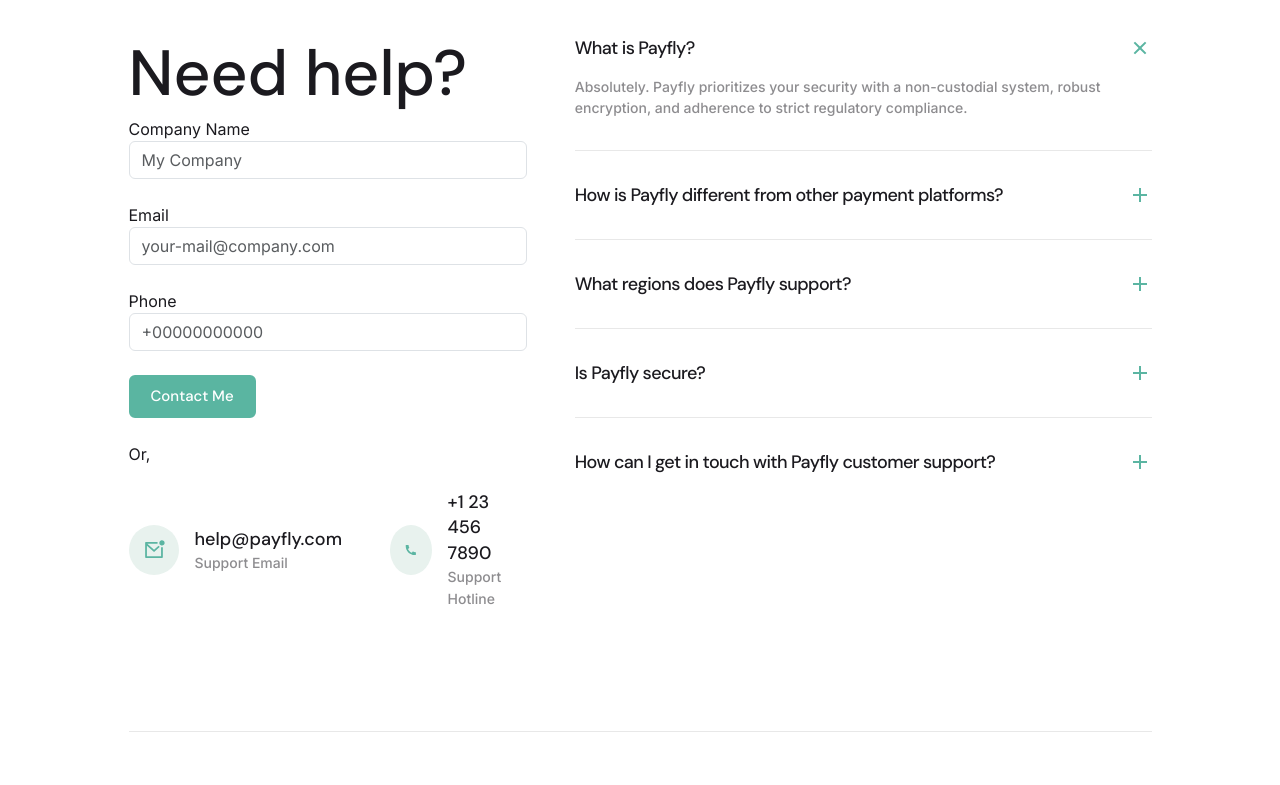
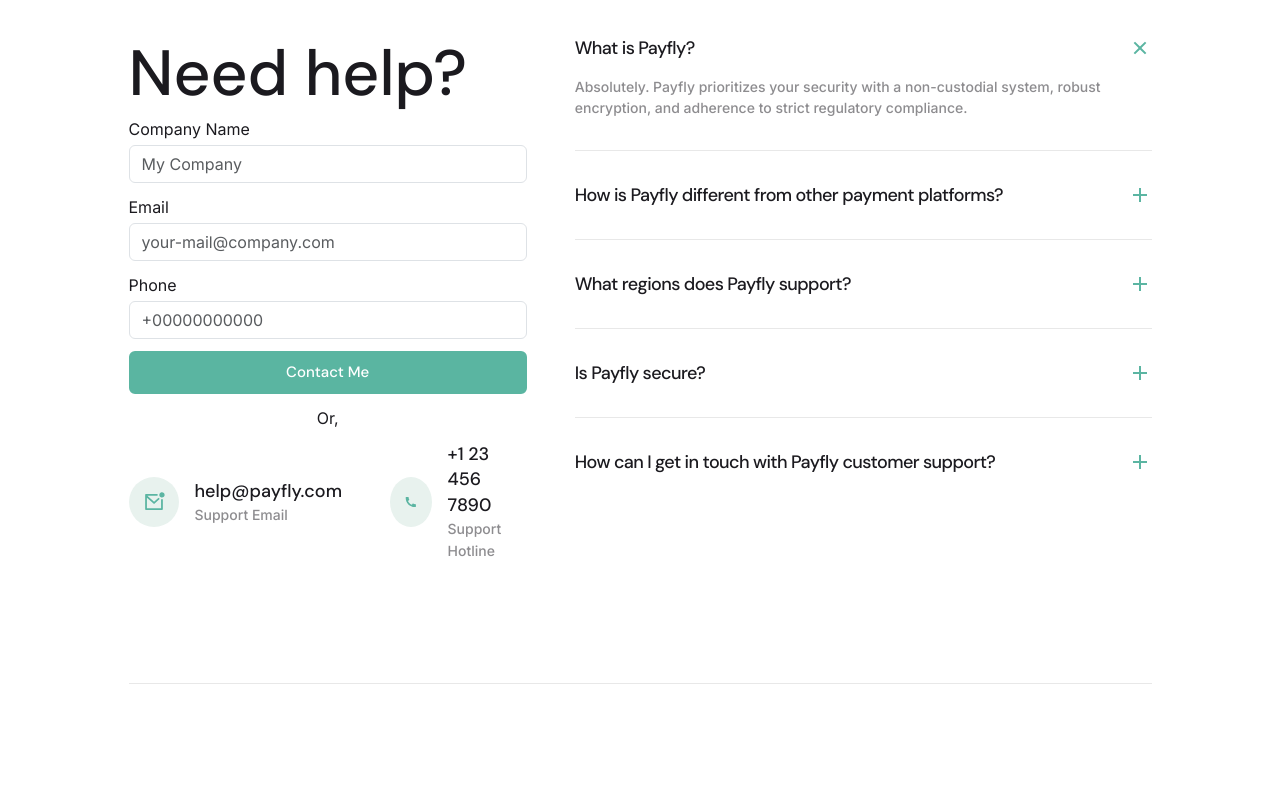
Before and after one commit to qtecsolution/Payfly-HTML, a plain HTML site: page index.html in a window 1280 px wide. Shown: the part 8590-9375 px from the top of the page. Drawn offline with nearby package versions, Linux system fonts and the light colour scheme.

Commit message:
design fixes

```diff
--- a/index.html
+++ b/index.html
@@ -1656,10 +1656,10 @@
                     <li class="contactlist-item"><label class="text">Phone</label>
                       <input type="tel" id="phone" name="phone" placeholder="+00000000000" class="form-control"/>
                     </li>
-                    <li class="contactlist-item">
-                      <a href="#" class="btn-register">Contact Me</a>
+                    <li class="contactlist-item text-center">
+                      <a href="#" class="btn-register d-block">Contact Me</a>
                     </li>
-                    <li class="contactlist-item">
+                    <li class="contactlist-item text-center">
                       <label class="text text-center">Or,</label>
                     </li>
                     <li class="contactlist-item d-flex flex-row gap-5">
--- a/scss/components/list/_list.scss
+++ b/scss/components/list/_list.scss
@@ -86,7 +86,13 @@
 
 .contactlist {
   @include list-vertical;
-  gap: size(24);
+  gap: size(12);
+
+  &-item {
+    display: flex;
+    flex-direction: column;
+    gap: size(4);
+  }
 
   &-link {
     @include flex-center-vert;
```
Also changed, not shown: assets/css/style.css, 1 other file.
